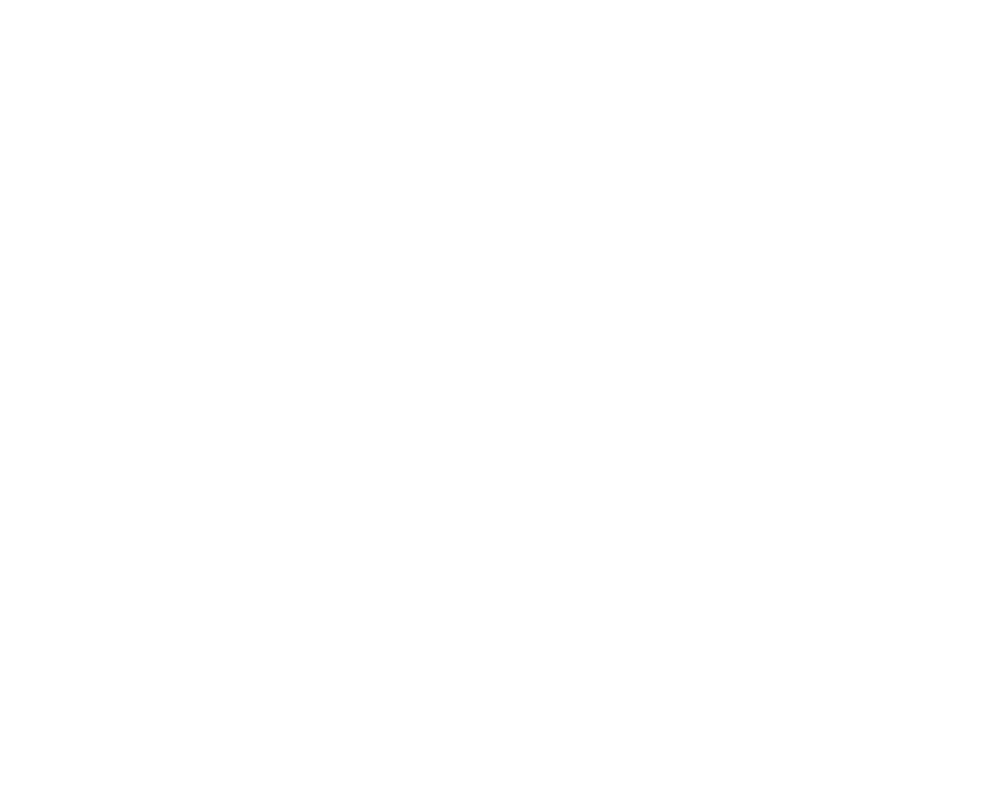
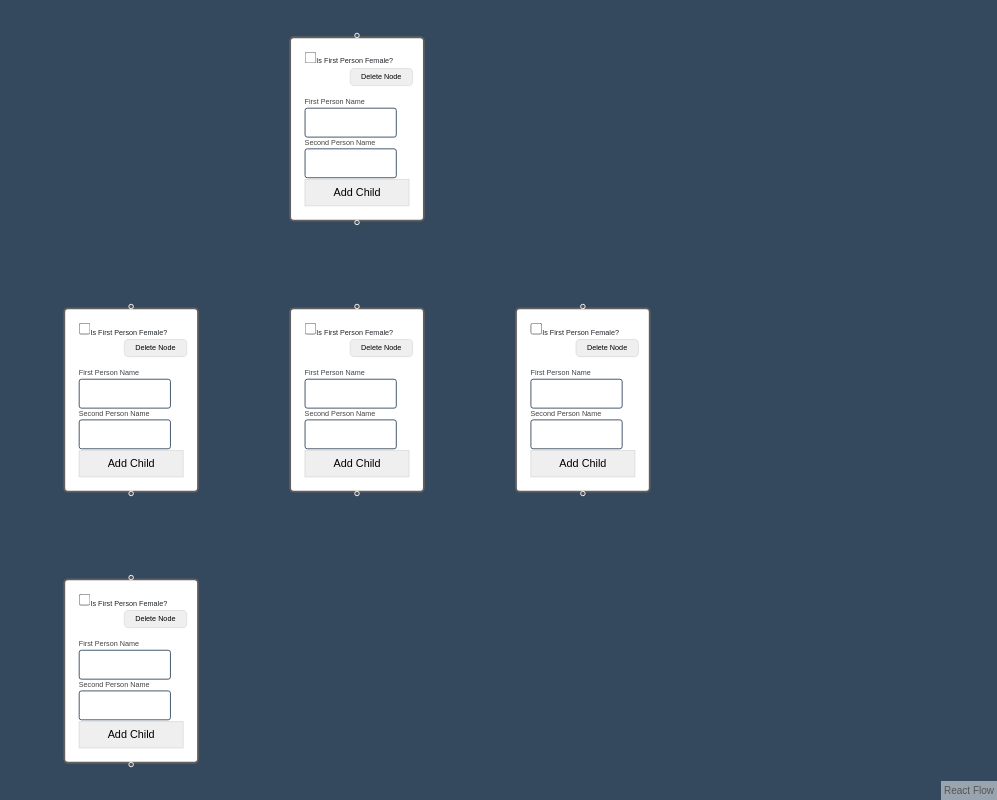
Before and after one commit to vatsalmanvar/know-your-relation, a React (Create React App) app in the folder frontend/: page /testCreateTree in a window 1280 px wide. Before the commit this address had no page. Shown: the whole page, without its empty margins (283-1280 px from the left). Built offline with nearby package versions, Linux system fonts and the light colour scheme.

Commit message:
Family detail is saved in Context API

```diff
--- a/frontend/src/App.js
+++ b/frontend/src/App.js
@@ -5,16 +5,27 @@ import CreateTree from './components/CreateTree';
 import Home from './components/Home';
 import TestViewTree from './components/TestViewTree';
 import ViewTree from './components/ViewTree';
+import TestCreateTree from './components/TestCreateTree';
+import treeContext from './context/treeContext';
+import TreeState from './context/TreeState';
+
 
 function App() {
   return (
     <>
+    <TreeState>
     <Routes>
-    <Route exact path='/'element={<Home/>}/>
-    <Route exact path='/TestViewTree' element={<TestViewTree/>}/>
-    <Route exact path='/createFamilyTree' element={<CreateTree/>}/>
-    <Route exact path='/viewFamilyTree' element={<ViewTree/>}/>
+      <Route exact path='/'element={<Home/>}/>
+      <Route exact path='/TestViewTree' element={<TestViewTree/>}/>
+      <Route exact path='/createFamilyTree' element={<CreateTree/>}/>
+      <Route exact path='/viewFamilyTree' element={<ViewTree/>}/>
+      <Route exact path='/testCreateTree' element={<TestCreateTree/>}/>
     </Routes>
+    </TreeState>
+
+
+
+
     </>
   );
 }
--- a/frontend/src/components/Home.js
+++ b/frontend/src/components/Home.js
@@ -1,29 +1,54 @@
-import React, { useState } from 'react'
+import React, { useContext, useEffect, useState ,Commponent} from 'react'
 import axios from 'axios'
 import 'bootstrap/dist/css/bootstrap.min.css';
 import {  useNavigate } from 'react-router-dom';
+import ViewTree from './ViewTree';
+import treeContext from '../context/treeContext';
 
-let globalFamilyName="adani";
+let globalFamilyName;
 
 function Home() {
+    const a = useContext(treeContext);
+    //console.log(a.family);
     const [family,setFamily]=useState({
         familyName:''
     })
+
     const navigate=useNavigate()
     let fieldName,fieldValue;
-    let fn="ambani";
     const handleInputs=(e)=>{
         fieldName=e.target.name;
         fieldValue=e.target.value;
-        globalFamilyName=e.target.value;
+        // globalFamilyName=e.target.value;
         setFamily({...family,[fieldName]:fieldValue})
     }
     const submit= async (e)=>{
+
         e.preventDefault()
         const familyName=family;
         console.log(family);
         console.log('You are in submit function');
-        axios.post('http://localhost:3000/viewFamilyTree',familyName).then(res=>{console.log(res);navigate('/viewFamilyTree')}).catch(err=>{console.log(err)})
+        console.log('requesting to backend')
+        axios.post('http://localhost:5000/viewFamilyTree',familyName)
+        .then((res)=>{
+          const response=res.data;
+          console.log("response from backend:",response);
+            setFamily({...family,[fieldName]:response})
+            console.log("family found",family);
+            globalFamilyName=response;
+            console.log("globalFamilyName: in home",globalFamilyName);
+            // const view=<ViewTree family={response}
+            // call back function to pass family name to view tree
+            a.familyName = globalFamilyName.familyName;
+            a.familyNodes = globalFamilyName.globalNodes;
+            a.familyEdges = globalFamilyName.globalEdges;
+            console.log("Below details is from context API");
+            console.log("Family Name", a.familyName);
+            console.log("Family Nodes", a.familyNodes);
+            console.log("Family Edges", a.familyEdges);
+
+          })
+          .catch(err=>{console.log(err)})
     }
   return (
     <>
@@ -37,6 +62,7 @@ function Home() {
       </form>
     </div>
 
+
     </>
   )
 }
--- /dev/null
+++ b/frontend/src/components/TestCreateTree.js
@@ -0,0 +1,79 @@
+import React,{useContext} from "react";
+import treeContext from '../context/treeContext';
+import { useCallback, useState } from 'react';
+import ReactFlow, { addEdge, applyEdgeChanges, applyNodeChanges } from 'react-flow-renderer';
+import { Handle, Position } from 'react-flow-renderer';
+import './text-updater-node.css';
+
+
+const rfStyle = {
+  backgroundColor: '#34495e',
+};
+const nodeTypes = { textUpdater: TextUpdaterNode };
+
+function TextUpdaterNode({ data }) {
+    const a = useContext(treeContext);
+    const addChild = useCallback((evt)=>{
+        console.log(a.family);
+        a.family="sanariya";
+        console.log(a.family);
+      }, []);
+    return (
+      <div className="text-updater-node">
+        <Handle type="target" position={Position.Top} />
+        <div>
+                  <input type="checkbox" value="xxx" />Is First Person Female?
+                  <input className="deletebutton" type="button" value="Delete Node" />
+                  <br></br>
+                  <br></br>
+                  <label className="text" htmlFor="text" >First Person Name</label>
+                  <input className="textcss"id="firstPersonName" name="text"  />
+                  <label className="text" htmlFor="text">Second Person Name</label>
+                  <input className="textcss" id="secondPersonName" name="text" />
+                  <input className="addchildbutton" id="addChildButton" type="button" value="Add Child" onClick={addChild}/>
+          <div>
+
+          </div>
+        </div>
+        <Handle type="source" position={Position.Bottom} id="b" />
+      </div>
+    );
+  }
+
+
+
+
+function TestCreateTree() {
+    const a = useContext(treeContext);
+    const [nodes, setNodes] = useState(a.nodes);
+
+
+
+    const onNodeClick = (event, node) => {
+
+    }
+
+
+    const onNodesChange = useCallback(
+      (changes) => (setNodes((nds) => applyNodeChanges(changes, a.nodes))),
+      [setNodes]
+    );
+
+    return (
+      <>
+      <ReactFlow
+      nodes={a.nodes}
+      onNodesChange={onNodesChange}
+      nodeTypes={nodeTypes}
+      fitView
+      style={rfStyle}
+      onNodeClick={onNodeClick}
+    //   onNodeMouseEnter={onNodeMouseEnter}
+    //   onNodeMouseLeave={onNodeMouseLeave}
+    //   onNodeDrag={onNodeDrag}
+    //   onNodeDragStop={onNodeDragStop}
+      />
+      </>
+      );
+  }
+export default TestCreateTree;
--- a/frontend/src/components/TestViewTree.js
+++ b/frontend/src/components/TestViewTree.js
@@ -28,7 +28,7 @@ let globalNodes = [
     data: { value: 123, child:0 ,FN:"Harshukh", SN:"Smita", male_female:true, relationFromPerson1:"-", relationFromPerson2:"-"}},
     {id:'1-1-1',
     type: 'textUpdater',
-    position: { x: -240, y: 600 },
+    position: { x: -250, y: 600 },
     data: { value: 123, child:0 ,FN:"Vatsal", SN:"", male_female:true, relationFromPerson1:"-", relationFromPerson2:"-"}},
 
 ];
--- a/frontend/src/components/ViewTree.js
+++ b/frontend/src/components/ViewTree.js
@@ -1,15 +1,9 @@
 import React from 'react'
-import axios from "axios"
-function ViewTree() {
-  // let data=AxiosResponse;
-  // console.log(data);
+function ViewTree(props){
 
-const fetchData = () => {
- axios.get("/viewFamilyTree")
-      .then((response) => console.log(response.data)).catch((err)=>console.log(err));};
   return (
     <>
-    <button onClick={fetchData}>Fetch</button>
+      you are in View Tree Area
     </>
   )
 }
--- /dev/null
+++ b/frontend/src/context/TreeState.js
@@ -0,0 +1,36 @@
+import React from "react";
+import TreeContext from "./treeContext";
+import { useState } from "react";
+
+const TreeState = (props)=>{
+
+    let [nodes] = useState([
+        {id:'1',
+        type: 'textUpdater',
+        position: { x: 0, y: 0 },
+        data: { value: 123, child:0 ,FN:"Gangdas", SN:"Vijya", male_female:true, relationFromPerson1:"-", relationFromPerson2:"-"}},
+        {id:'1-1',
+        type: 'textUpdater',
+        position: { x: -250, y: 300 },
+        data: { value: 123, child:0 ,FN:"Kishor", SN:"Anjana", male_female:true, relationFromPerson1:"-", relationFromPerson2:"-"}},
+        {id:'1-2',
+        type: 'textUpdater',
+        position: { x: 0, y: 300 },
+        data: { value: 123, child:0 ,FN:"Rekha", SN:"Dilip", male_female:false, relationFromPerson1:"-", relationFromPerson2:"-"}},
+        {id:'1-3',
+        type: 'textUpdater',
+        position: { x: 250, y: 300 },
+        data: { value: 123, child:0 ,FN:"Harshukh", SN:"Smita", male_female:true, relationFromPerson1:"-", relationFromPerson2:"-"}},
+        {id:'1-1-1',
+        type: 'textUpdater',
+        position: { x: -250, y: 600 },
+        data: { value: 123, child:0 ,FN:"Vatsal", SN:"", male_female:true, relationFromPerson1:"-", relationFromPerson2:"-"}},
+    ]);
+    return(
+        <TreeContext.Provider value={{nodes}}>
+            {props.children}
+        </TreeContext.Provider>
+    )
+}
+
+export default TreeState;
--- /dev/null
+++ b/frontend/src/context/treeContext.js
@@ -0,0 +1,5 @@
+import { createContext } from "react";
+
+const treeContext = createContext();
+
+export default treeContext;
```
Also changed, not shown: 2 other files (tests, documents, lock files or other folders).
